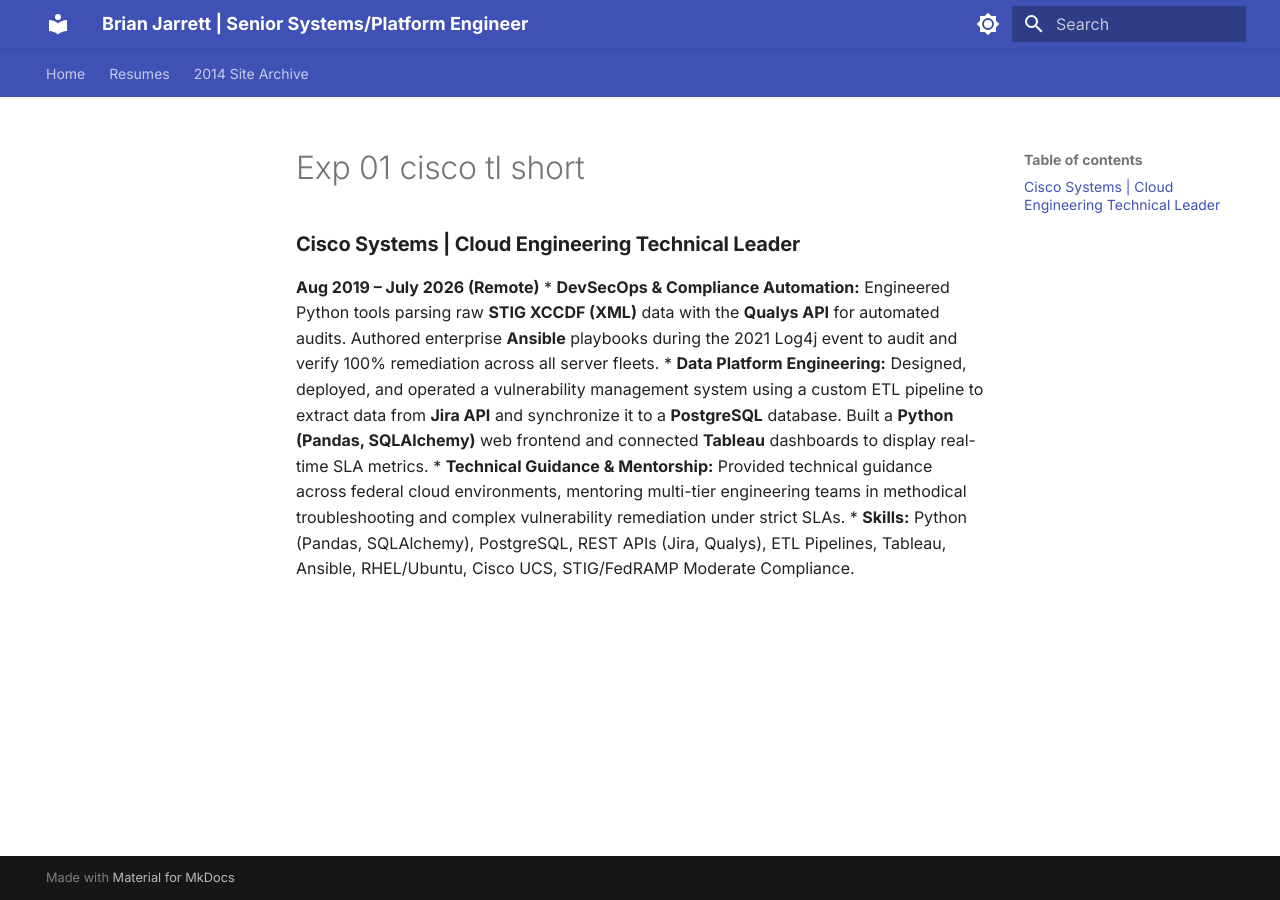
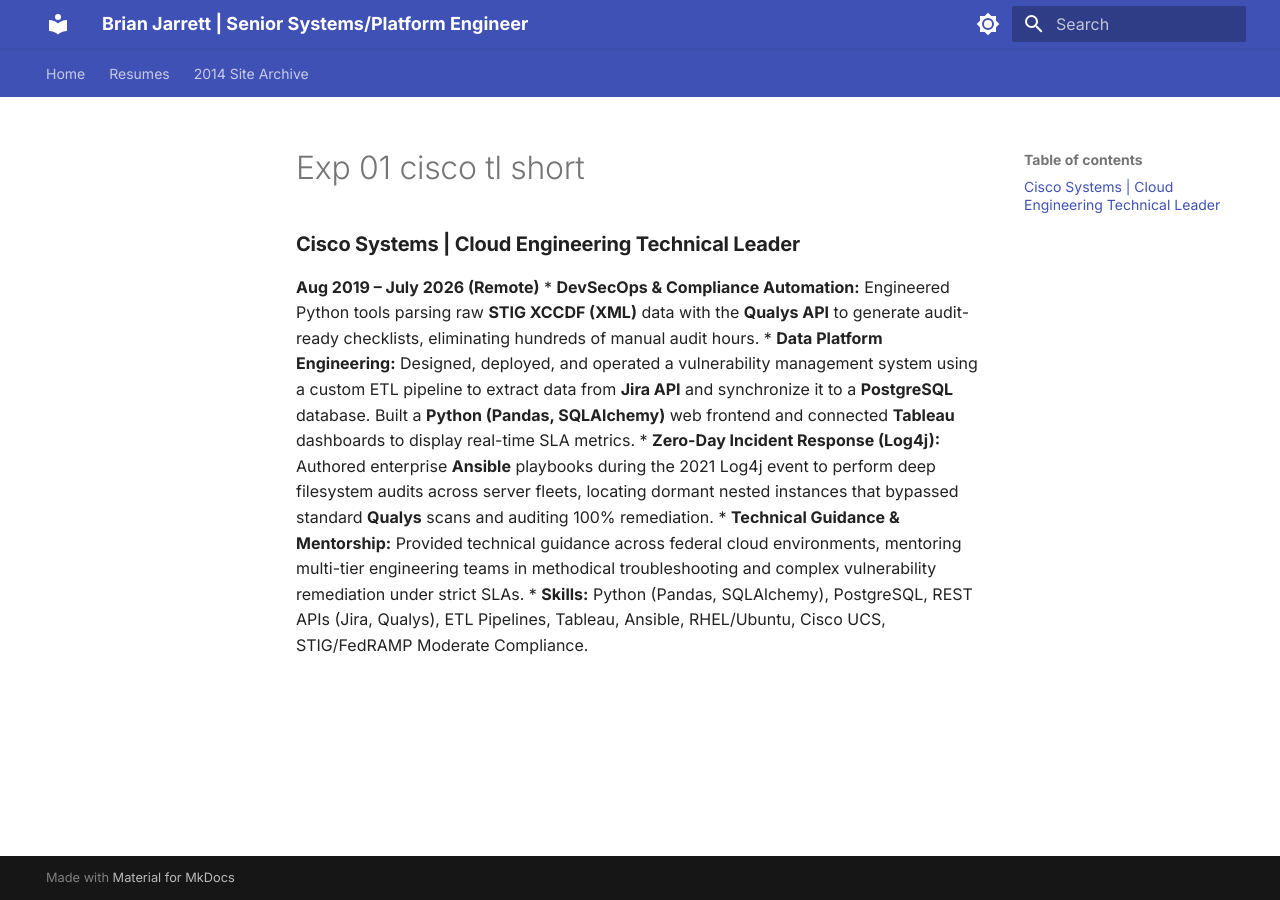
Before and after one commit to celttechie/celttechie.github.io, an MkDocs documentation site: the page built from docs/sections/exp_01_cisco_tl_short.md, in a window 1280 px wide. Built offline with MkDocs 1.6.1 and Material for MkDocs 9.7.7, drawn with Linux system fonts in a browser that asks for light colours.

Commit message:
Include dedicated Log4j incident response bullet on short resume

```diff
--- a/docs/sections/exp_01_cisco_tl_short.md
+++ b/docs/sections/exp_01_cisco_tl_short.md
@@ -1,6 +1,7 @@
 ### **Cisco Systems | Cloud Engineering Technical Leader**
 **Aug 2019 – July 2026 (Remote)**
-*   **DevSecOps & Compliance Automation:** Engineered Python tools parsing raw **STIG XCCDF (XML)** data with the **Qualys API** for automated audits. Authored enterprise **Ansible** playbooks during the 2021 Log4j event to audit and verify 100% remediation across all server fleets.
+*   **DevSecOps & Compliance Automation:** Engineered Python tools parsing raw **STIG XCCDF (XML)** data with the **Qualys API** to generate audit-ready checklists, eliminating hundreds of manual audit hours.
 *   **Data Platform Engineering:** Designed, deployed, and operated a vulnerability management system using a custom ETL pipeline to extract data from **Jira API** and synchronize it to a **PostgreSQL** database. Built a **Python (Pandas, SQLAlchemy)** web frontend and connected **Tableau** dashboards to display real-time SLA metrics.
+*   **Zero-Day Incident Response (Log4j):** Authored enterprise **Ansible** playbooks during the 2021 Log4j event to perform deep filesystem audits across server fleets, locating dormant nested instances that bypassed standard **Qualys** scans and auditing 100% remediation.
 *   **Technical Guidance & Mentorship:** Provided technical guidance across federal cloud environments, mentoring multi-tier engineering teams in methodical troubleshooting and complex vulnerability remediation under strict SLAs.
 *   **Skills:** Python (Pandas, SQLAlchemy), PostgreSQL, REST APIs (Jira, Qualys), ETL Pipelines, Tableau, Ansible, RHEL/Ubuntu, Cisco UCS, STIG/FedRAMP Moderate Compliance.
```
Also changed, not shown: 5 other files.
